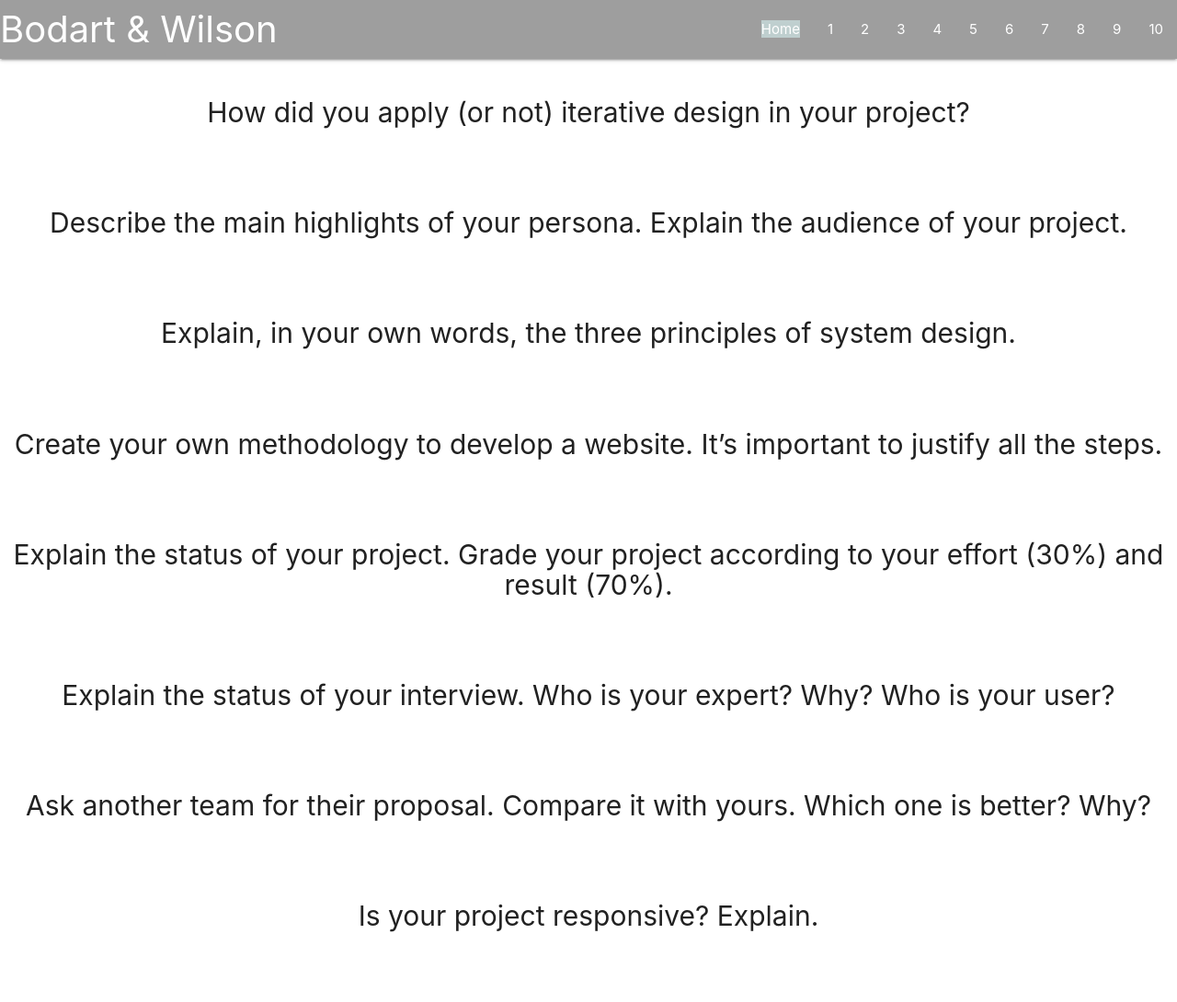
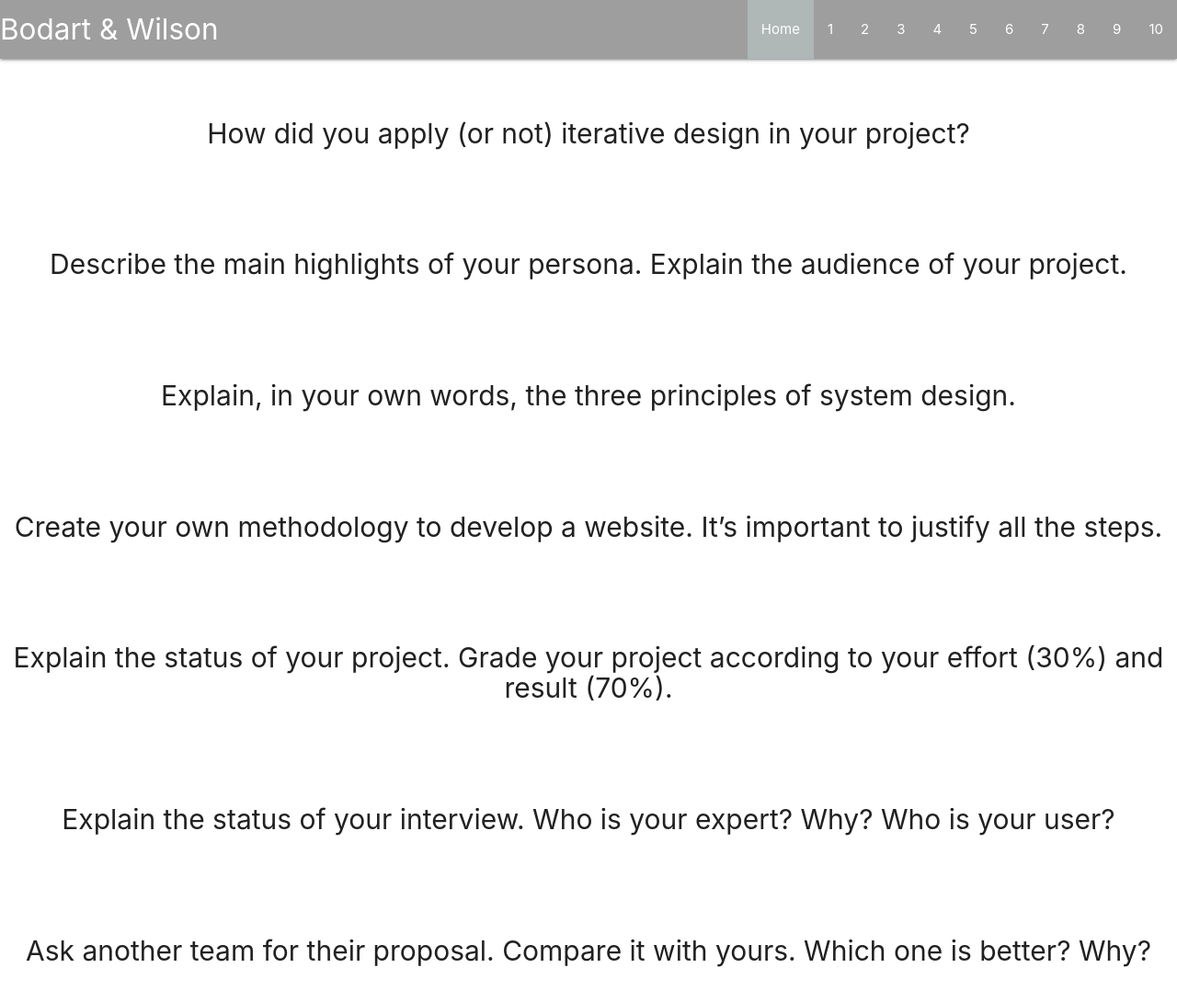
Before and after one commit to Luis99B/Luis99B.github.io, a plain HTML site: page index.html in a window 1280 px wide. Shown: the top 1090 px of the page at 92% size. Drawn offline with nearby package versions, Linux system fonts and the light colour scheme.

Commit message:
Add files via upload

```diff
--- a/index.html
+++ b/index.html
@@ -12,10 +12,10 @@
     <div class="navbar-fixed" id="home">
         <nav class="grey">
             <div class="nav-wrapper">
-                <a href="index.html" class="main_title">Bodart & Wilson</a>
+                <a href="index.html" class="brand-logo main_title">Bodart & Wilson</a>
                 <a href="#" data-target="mobile-demo" class="sidenav-trigger"><i class="material-icons">menu</i></a>
                 <ul class="right hide-on-med-and-down">
-                    <li><a href="#home"><span class="highlighted">Home</span></a></li>
+                    <li class="highlighted"><a href="#home">Home</a></li>
                     <li><a href="#1">1</a></li>
                     <li><a href="#2">2</a></li>
                     <li><a href="#3">3</a></li>
@@ -32,8 +32,7 @@
     </div>
 
     <ul class="sidenav" id="mobile-demo">
-        <a href="index.html" class="main_title">Bodart & Wilson</a>
-        <li><a href="#home"><span class="highlighted">Home</span></a></li>
+        <li class="highlighted"><a href="#home">Home</a></li>
         <li><a href="#1">1</a></li>
         <li><a href="#2">2</a></li>
         <li><a href="#3">3</a></li>
@@ -47,7 +46,7 @@
     </ul>
 
     <div>   <!-- Container -->
-        <div id="1"></div>
+        <div id="1"><br></div>
         <div>   <!-- Question 1 -->
             <div class="row">
                 <div class="col s12">
@@ -58,7 +57,7 @@
                 </div>
             </div>
         </div>  <!-- /Question 1 -->
-        <div id="2"></div>
+        <div id="2"><br></div>
         <div>   <!-- Question 2 -->
             <div class="row">
                 <div class="col s12">
@@ -69,7 +68,7 @@
                 </div>
             </div>
         </div>  <!-- /Question 2 -->
-        <div id="3"></div>
+        <div id="3"><br></div>
         <div>   <!-- Question 3 -->
             <div class="row">
                 <div class="col s12">
@@ -80,7 +79,7 @@
                 </div>
             </div>
         </div>  <!-- /Question 3 -->
-        <div id="4"></div>
+        <div id="4"><br></div>
         <div>   <!-- Question 4 -->
             <div class="row">
                 <div class="col s12">
@@ -91,7 +90,7 @@
                 </div>
             </div>
         </div>  <!-- /Question 4 -->
-        <div id="5"></div>
+        <div id="5"><br></div>
         <div>   <!-- Question 5 -->
             <div class="row">
                 <div class="col s12">
@@ -102,7 +101,7 @@
                 </div>
             </div>
         </div>  <!-- /Question 5 -->
-        <div id="6"></div>
+        <div id="6"><br></div>
         <div>   <!-- Question 6 -->
             <div class="row">
                 <div class="col s12">
@@ -113,7 +112,7 @@
                 </div>
             </div>
         </div>  <!-- /Question 6 -->
-        <div id="7"></div>
+        <div id="7"><br></div>
         <div>   <!-- Question 7 -->
             <div class="row">
                 <div class="col s12">
@@ -124,7 +123,7 @@
                 </div>
             </div>
         </div>  <!-- /Question 7 -->
-        <div id="8"></div>
+        <div id="8"><br></div>
         <div>   <!-- Question 8 -->
             <div class="row">
                 <div class="col s12">
@@ -135,7 +134,7 @@
                 </div>
             </div>
         </div>  <!-- /Question 8 -->
-        <div id="9"></div>
+        <div id="9"><br></div>
         <div>   <!-- Question 9 -->
             <div class="row">
                 <div class="col s12">
@@ -146,7 +145,7 @@
                 </div>
             </div>
         </div>  <!-- /Question 9 -->
-        <div id="10"></div>
+        <div id="10"><br></div>
         <div>   <!-- Question 10 -->
             <div class="row">
                 <div class="col s12">
--- a/mainCss.css
+++ b/mainCss.css
@@ -1,9 +1,10 @@
 .grey {
-    background-color: rgba(60, 60, 60, 1);
+    background-color: rgba(40, 40, 40, 1);
 }
 
 .highlighted {
-    background-color: rgba(200, 220, 220, .8);
+    background-color: rgba(180, 190, 190, .8);
+    color: #000;
 }
 
 .main_title {
```
